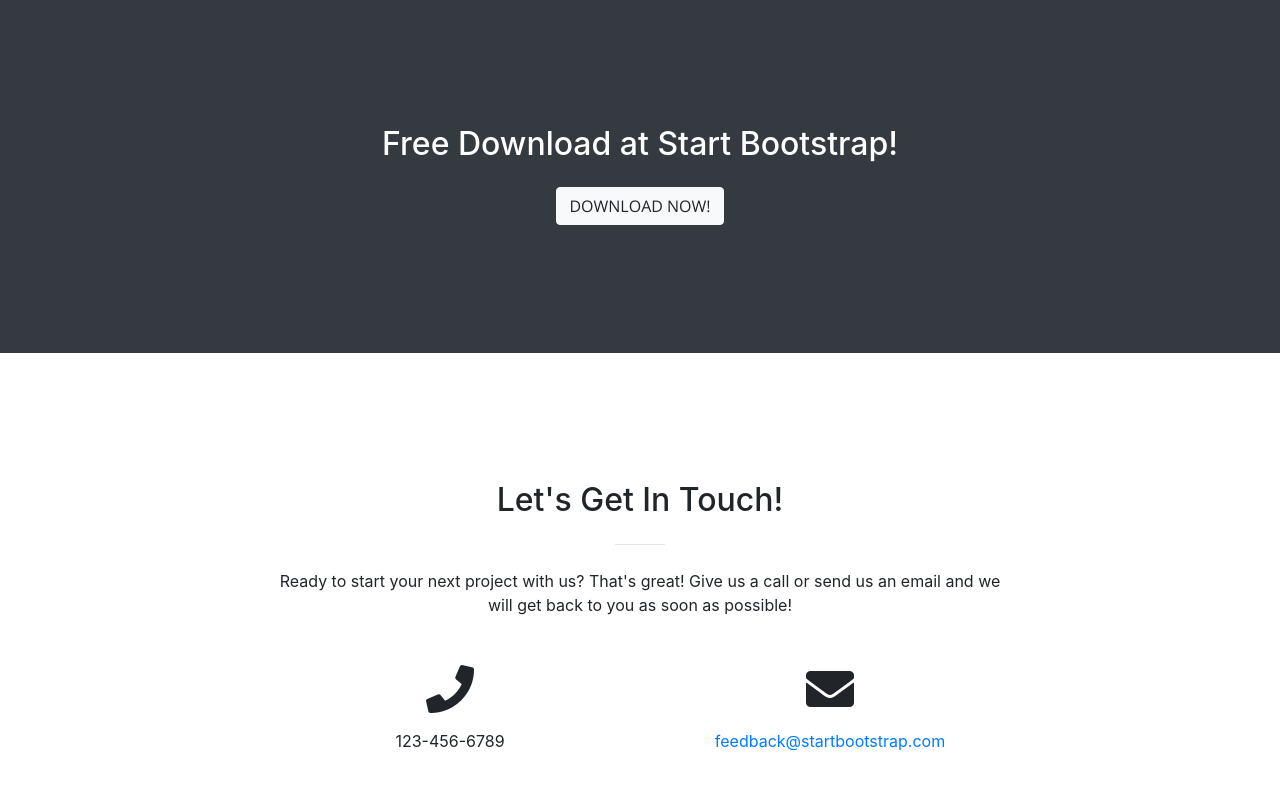
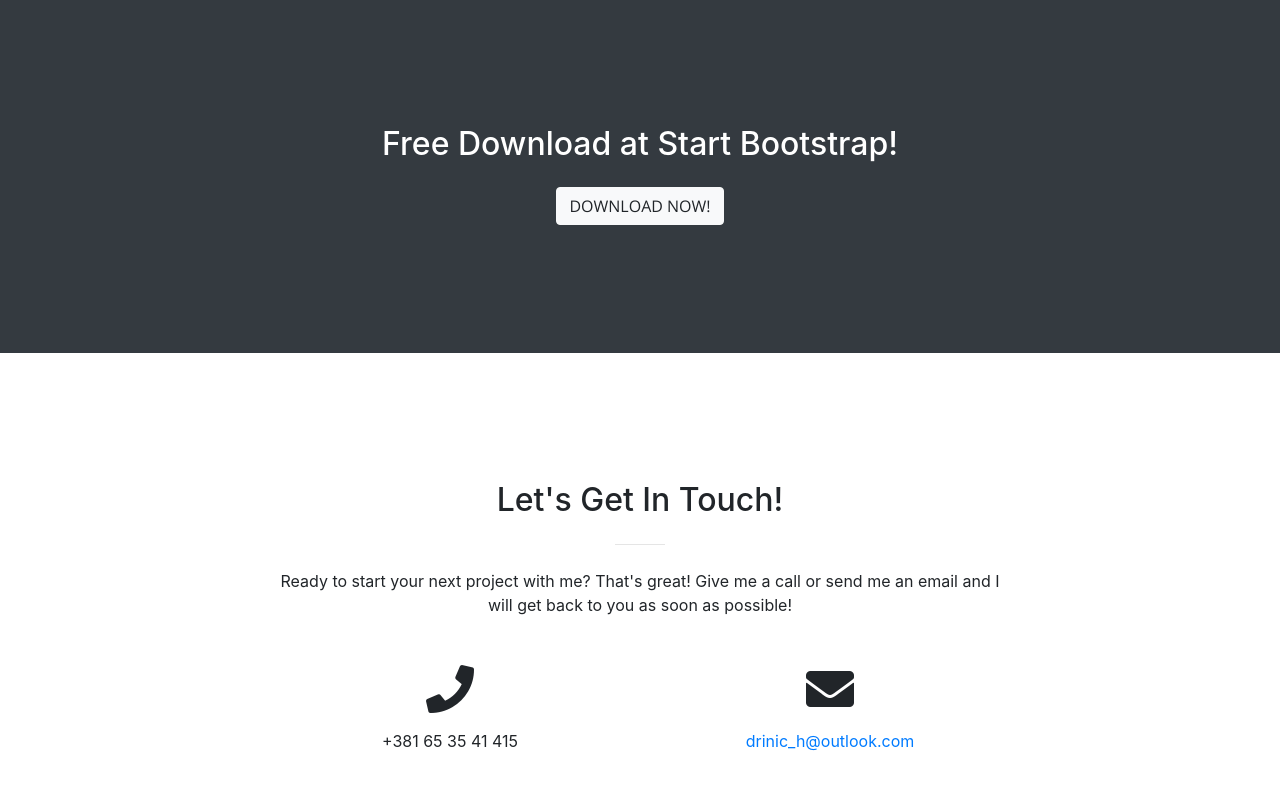
Before and after one commit to helenadrinic/helenadrinic.github.io, a website with bundled scripts: page index.html in a window 1280 px wide. Shown: the part 2429-3218 px from the top of the page. Built offline with nearby package versions, Linux system fonts and the light colour scheme.

Commit message:
Update index.html
text change

```diff
--- a/index.html
+++ b/index.html
@@ -241,18 +241,18 @@
           <div class="col-lg-8 mx-auto text-center">
             <h2 class="section-heading">Let's Get In Touch!</h2>
             <hr class="my-4">
-            <p class="mb-5">Ready to start your next project with us? That's great! Give us a call or send us an email and we will get back to you as soon as possible!</p>
+            <p class="mb-5">Ready to start your next project with me? That's great! Give me a call or send me an email and I will get back to you as soon as possible!</p>
           </div>
         </div>
         <div class="row">
           <div class="col-lg-4 ml-auto text-center">
             <i class="fas fa-phone fa-3x mb-3 sr-contact-1"></i>
-            <p>123-456-6789</p>
+            <p>+381 65 35 41 415</p>
           </div>
           <div class="col-lg-4 mr-auto text-center">
             <i class="fas fa-envelope fa-3x mb-3 sr-contact-2"></i>
             <p>
-              <a href="mailto:your-email@your-domain.com">feedback@startbootstrap.com</a>
+              <a href="mailto:your-email@your-domain.com">drinic_h@outlook.com</a>
             </p>
           </div>
         </div>
```
